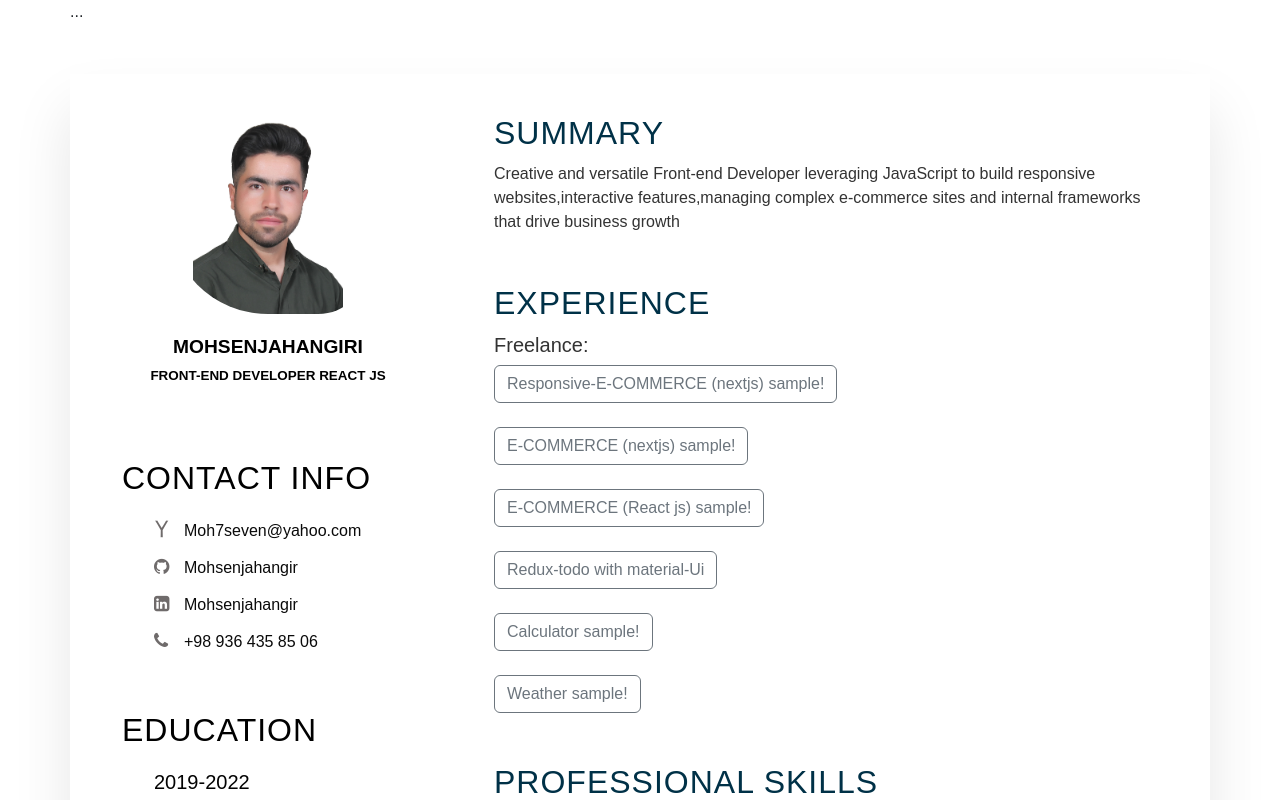
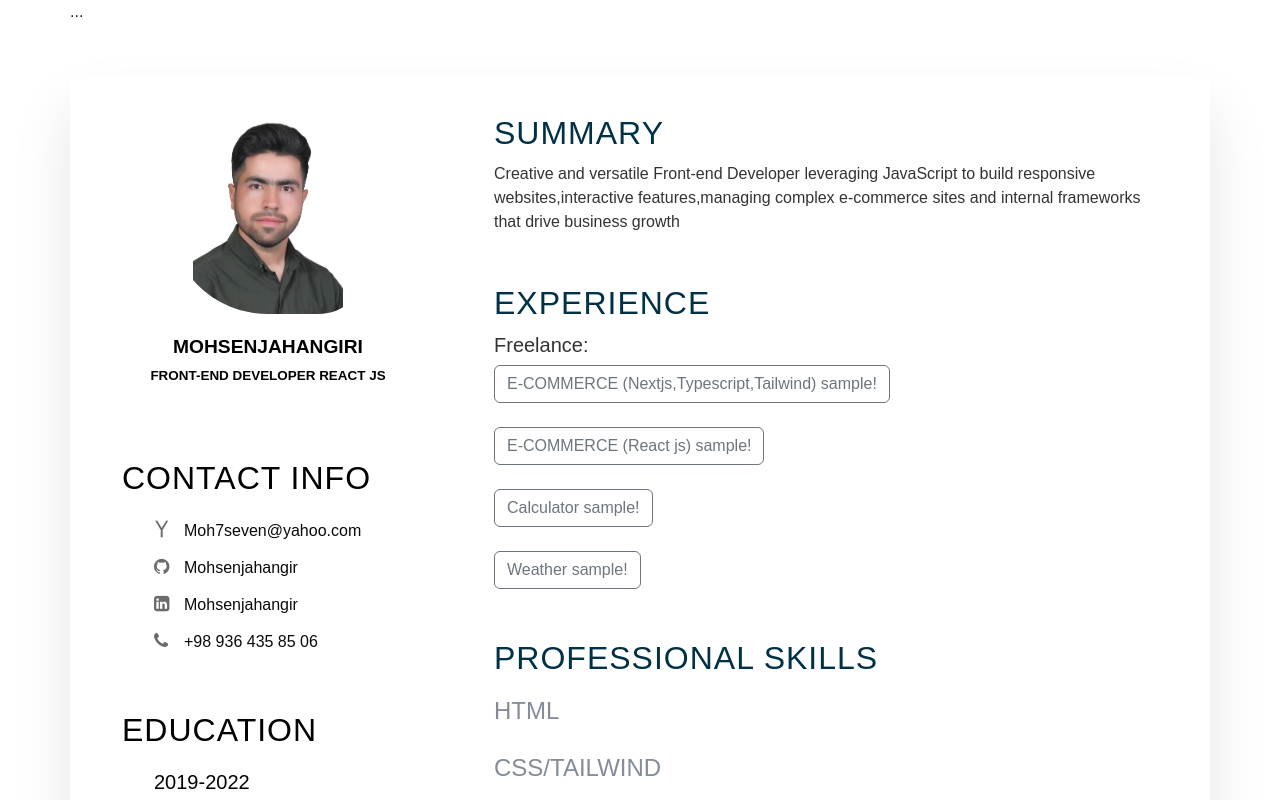
Before and after one commit to mohsenjahangir/resume, a React (Create React App) app: page / in a window 1280 px wide. Shown: the top 800 px of the page. Built offline with nearby package versions, Linux system fonts and the light colour scheme.

Commit message:
add new sample

```diff
--- a/src/App.js
+++ b/src/App.js
@@ -107,10 +107,9 @@ const App = () => {
             <h2 className="title2">experience</h2>
             <p>
               <h5 className="text-title">Freelance:</h5>
-              <a className="btn btn-outline-secondary" href="https://responsive-e-commerce.vercel.app/">Responsive-E-COMMERCE (nextjs) sample!</a ><br /><br />
-              <a className="btn btn-outline-secondary" href="https://commerce-nextjs-3f9t.vercel.app/">E-COMMERCE (nextjs) sample!</a ><br /><br />
+              <a className="btn btn-outline-secondary" href="https://responsive-e-commerce.vercel.app/">E-COMMERCE (Nextjs,Typescript,Tailwind) sample!</a ><br /><br />
               <a className="btn btn-outline-secondary" href="https://online-market-nine.vercel.app/">E-COMMERCE (React js) sample!</a ><br /><br />
-              <a className="btn btn-outline-secondary" href="https://redux-todo-ecru.vercel.app/">Redux-todo with material-Ui</a ><br /><br />
+              {/* <a className="btn btn-outline-secondary" href="https://redux-todo-ecru.vercel.app/">Redux-todo with material-Ui</a ><br /><br /> */}
               <a className="btn btn-outline-secondary" href="https://calculator-mohsen.netlify.app/">Calculator sample!</a >
               <br /><br /><a className="btn btn-outline-secondary" href="https://mohsen-weather.netlify.app/">Weather sample!</a >
             </p>
```
